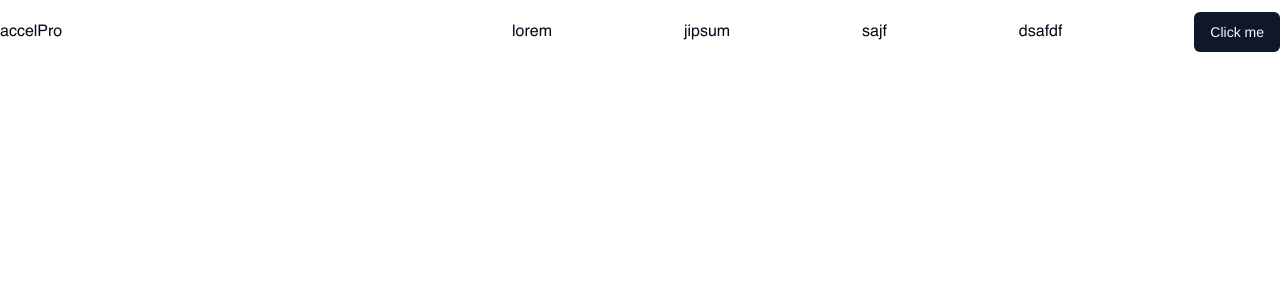
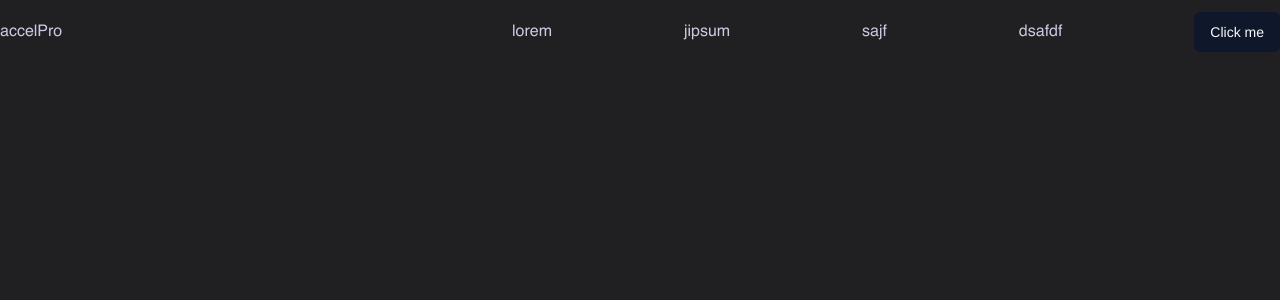
Before and after one commit to coder7475/sports-frontend, a React (Vite) app: page / in a window 1280 px wide. Shown: the top 300 px of the page. Built offline with nearby package versions, Linux system fonts and the light colour scheme.

Commit message:
feat: setup the background and foreground color

```diff
--- a/src/index.css
+++ b/src/index.css
@@ -9,8 +9,8 @@
 
 @layer base {
   :root {
-    --background: 0 0% 100%;
-    --foreground: 222.2 84% 4.9%;
+    --background: 240 3% 13%;
+    --foreground: 245 30% 84%;
     --card: 0 0% 100%;
     --card-foreground: 222.2 84% 4.9%;
     --popover: 0 0% 100%;
```
